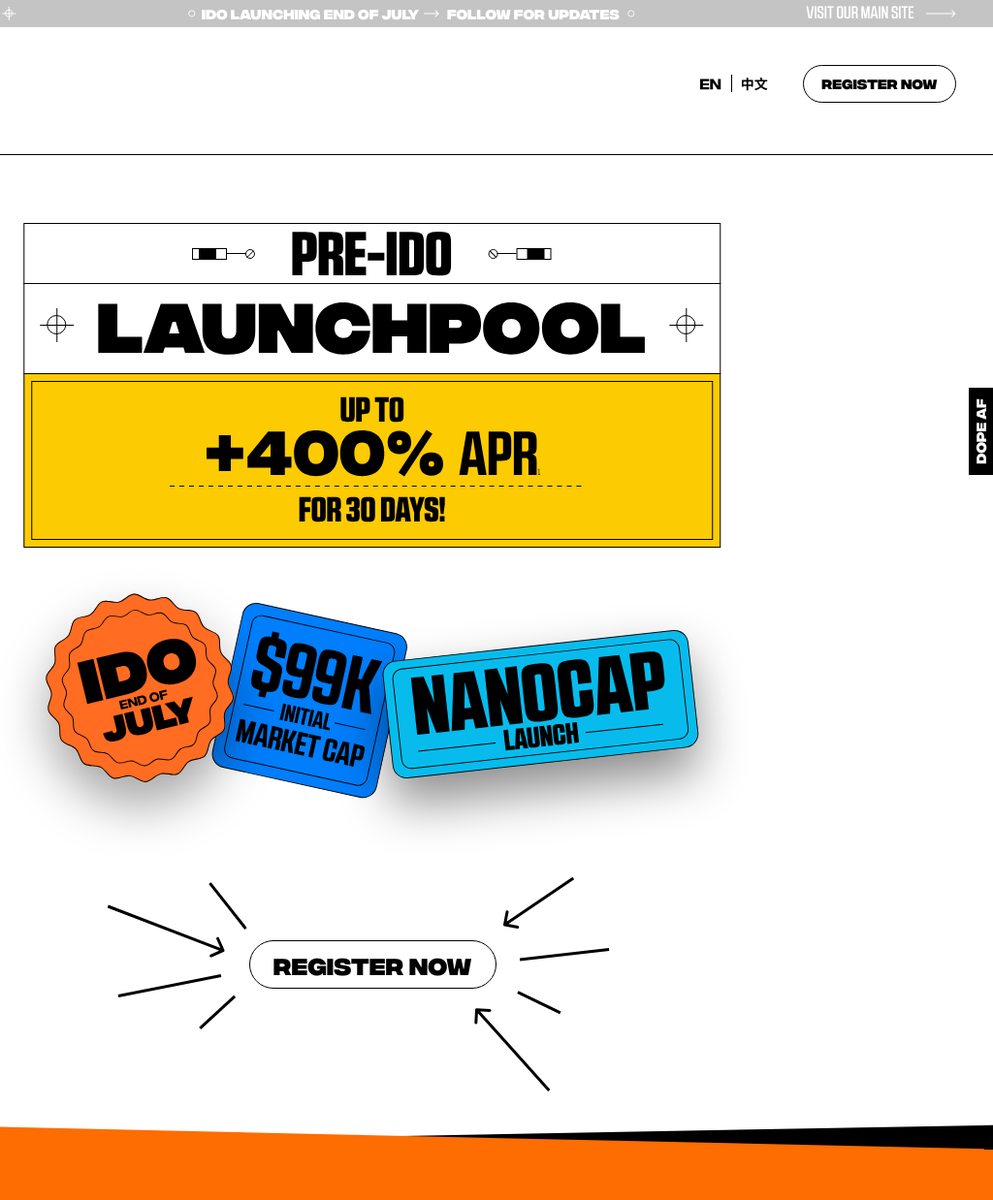
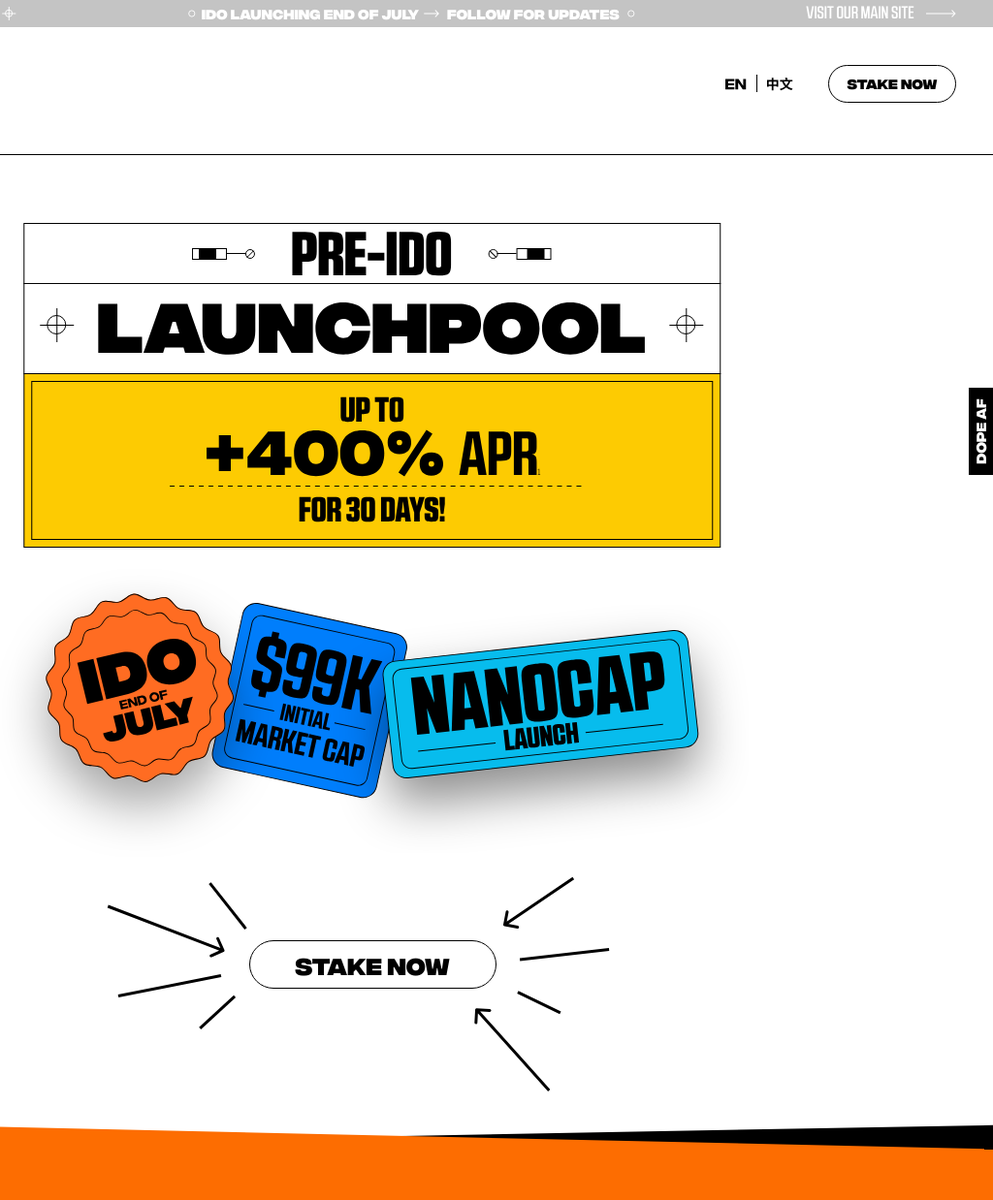
Before and after one commit to shaiktaabish/Pre-IDO-Launch-Pool, a plain HTML site: page index.html in a window 1280 px wide. Shown: the top 1238 px of the page at 97% size, 256-1280 px from the left. Drawn offline with nearby package versions, Linux system fonts and the light colour scheme; a script that the page names is missing.

Commit message:
Update index.html

```diff
--- a/index.html
+++ b/index.html
@@ -59,13 +59,13 @@
             <div class="ffff"></div>
             <a href="https://launchpool.cdz.exchange/cn" class="link-block-2 w-inline-block"><img src="images/CN.svg" loading="lazy" alt="" class="image-64"></a>
           </div>
-          <a href="https://app.cdz.exchange/launchpool" class="button _36-59 w-button">Register now</a>
+          <a href="https://app.cdz.exchange/launchpool" class="button _36-59 w-button">Stake Now</a>
         </div>
       </div>
     </nav>
     <section class="section _161px"><img src="images/STICKY---DOPE-AF.svg" loading="lazy" alt="" class="image-9"><img src="images/Group-1.svg" loading="lazy" alt="" class="image"><img src="images/SECTION---STICKERS.svg" loading="lazy" alt="" class="image-2">
       <div class="button-wrap">
-        <a href="https://app.cdz.exchange/launchpool" class="button _24 small w-button">REGISTER NOW</a><img src="images/Group-2.svg" loading="lazy" alt="" class="image-3">
+        <a href="https://app.cdz.exchange/launchpool" class="button _24 small w-button">Stake Now</a><img src="images/Group-2.svg" loading="lazy" alt="" class="image-3">
       </div>
     </section>
     <main class="section black">
```
